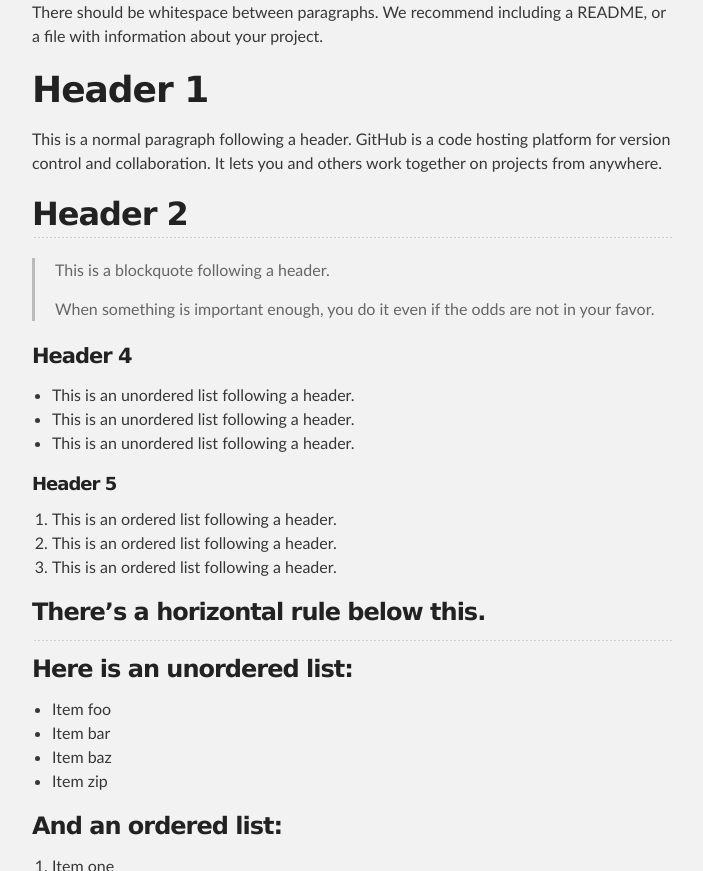
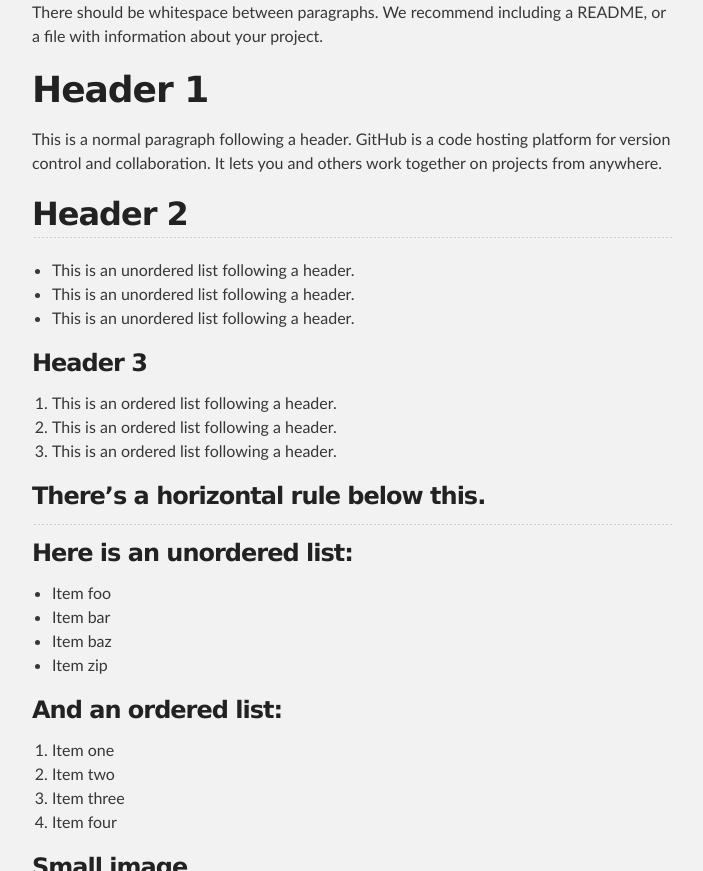
Before and after one commit to alex-gutt/alex-gutt.github.io, a Jekyll site: the page built from index.md, in a window 1280 px wide and 900 px high, scrolled down 377 px, cut to the strip 0-871 px from the top of the window. Shown: the whole strip, without its empty margins (288-991 px from the left). Built offline with Jekyll 4.4.1, drawn with Linux system fonts in a browser that asks for light colours.

Commit message:
Update index.md

```diff
--- a/index.md
+++ b/index.md
@@ -14,20 +14,15 @@ There should be whitespace between paragraphs. We recommend including a README,
 
 This is a normal paragraph following a header. GitHub is a code hosting platform for version control and collaboration. It lets you and others work together on projects from anywhere.
 
-## Header 2
-
-> This is a blockquote following a header.
->
-> When something is important enough, you do it even if the odds are not in your favor.
 
 
-#### Header 4
+## Header 2
 
 *   This is an unordered list following a header.
 *   This is an unordered list following a header.
 *   This is an unordered list following a header.
 
-##### Header 5
+### Header 3
 
 1.  This is an ordered list following a header.
 2.  This is an ordered list following a header.
```
